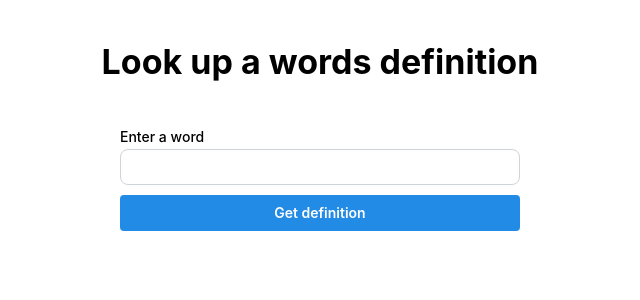
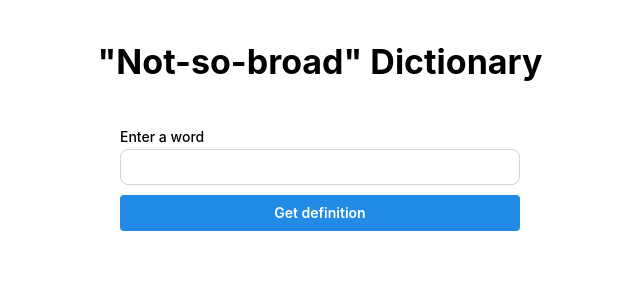
Before and after one commit to jesnagbg/Arbetsmetodik-testning, a React (Vite) app: page / in a window 1280 px wide. Shown: the top 300 px of the page, without its empty margins (320-960 px from the left). Built offline with nearby package versions, Linux system fonts and the light colour scheme.

Commit message:
clean up code

```diff
--- a/src/App.tsx
+++ b/src/App.tsx
@@ -1,13 +1,13 @@
-import {Container, Flex, Title} from '@mantine/core';
-import {useState} from 'react';
+import { Container, Flex, Title } from '@mantine/core';
+import { useState } from 'react';
 import DefinitionCard from './components/DefinitionCard';
 import SearchField from './components/SearchField';
-import {WordDefinition} from './types/WordDefinitionTypes';
+import { WordDefinition } from './types/WordDefinitionTypes';
 
 const fetchWordDefinition = async (word: string) => {
   try {
     const response = await fetch(
-      `https://api.dictionaryapi.dev/api/v2/entries/en/${word}`,
+      `https://api.dictionaryapi.dev/api/v2/entries/en/${word}`
     );
 
     if (!response.ok) {
@@ -22,9 +22,7 @@ const fetchWordDefinition = async (word: string) => {
 };
 
 function App() {
-  const [wordData, setWordData] = useState<
-    WordDefinition[]
-  >([]);
+  const [wordData, setWordData] = useState<WordDefinition[]>([]);
 
   const handleSearch = async (word: string) => {
     const response = await fetchWordDefinition(word);
@@ -33,26 +31,16 @@ function App() {
 
   return (
     <Container my={30}>
-      <Flex
-        gap='lg'
-        justify='center'
-        align='center'
-        direction='column'
-        pb={20}>
-        <Title
-          py={10}
-          order={1}>
-          Look up a words definition
+      <Flex gap="lg" justify="center" align="center" direction="column" pb={20}>
+        <Title py={10} order={1}>
+          "Not-so-broad" Dictionary
         </Title>
         <SearchField handleSearch={handleSearch} />
       </Flex>
 
       {wordData &&
         wordData?.map((word, index) => (
-          <DefinitionCard
-            key={index}
-            {...word}
-          />
+          <DefinitionCard key={index} {...word} />
         ))}
     </Container>
   );
--- a/src/components/DefinitionCard.tsx
+++ b/src/components/DefinitionCard.tsx
@@ -1,33 +1,45 @@
-import {
-  Box,
-  Container,
-  Divider,
-  Text,
-  Title,
-} from '@mantine/core';
-import {
-  Meaning,
-  WordDefinition,
-} from '../types/WordDefinitionTypes';
+import { Box, Container, Divider, Text, Title } from '@mantine/core';
+import { Meaning, WordDefinition } from '../types/WordDefinitionTypes';
 
 const MeaningSection = (meaning: Meaning) => {
   return (
     <Box py={10}>
-      <Text
-        fw={700}
-        size='lg'>
+      <Text fw={700} size="lg">
         {meaning.partOfSpeech}
       </Text>
-      {meaning.definitions
-        .slice(0, 3)
-        .map((definition, index) => (
-          <Box
-            py={10}
-            key={index}>
-            <Text>{definition.definition}</Text>
-            <Text fs='italic'>{definition.example}</Text>
-          </Box>
-        ))}
+      {meaning.definitions.slice(0, 3).map((definition, index) => (
+        <Box py={10} key={index}>
+          <Text>{definition.definition}</Text>
+          <Text fs="italic">{definition.example}</Text>
+        </Box>
+      ))}
+    </Box>
+  );
+};
+
+const TitleSection = (definition: WordDefinition) => {
+  return (
+    <Box
+      py={10}
+      style={{
+        display: 'flex',
+        justifyContent: 'space-between',
+      }}
+    >
+      <Box>
+        <Title order={2} style={{ textTransform: 'capitalize' }}>
+          {definition.word}
+        </Title>
+        <Text>{definition.origin}</Text>
+        <Text>{definition.phonetic}</Text>
+      </Box>
+      {definition?.phonetics.map((phonetic, index) => (
+        <Box key={index}>
+          <audio controls>
+            <source src={phonetic.audio} type="audio/mpeg" />
+          </audio>
+        </Box>
+      ))}
     </Box>
   );
 };
@@ -35,37 +47,9 @@ const MeaningSection = (meaning: Meaning) => {
 const DefinitionCard = (definition: WordDefinition) => {
   return (
     <Container py={20}>
-      <Box
-        py={10}
-        style={{
-          display: 'flex',
-          justifyContent: 'space-between',
-        }}>
-        <Box>
-          <Title
-            order={2}
-            style={{textTransform: 'capitalize'}}>
-            {definition.word}
-          </Title>
-          <Text>{definition.origin}</Text>
-          <Text>{definition.phonetic}</Text>
-        </Box>
-        {definition?.phonetics.map((phonetic, index) => (
-          <Box key={index}>
-            <audio controls>
-              <source
-                src={phonetic.audio}
-                type='audio/mpeg'
-              />
-            </audio>
-          </Box>
-        ))}
-      </Box>
+      <TitleSection {...definition} />
       {definition?.meanings.map((meaning, index) => (
-        <MeaningSection
-          key={index}
-          {...meaning}
-        />
+        <MeaningSection key={index} {...meaning} />
       ))}
       <Divider mt={20} />
     </Container>
--- a/src/components/SearchField.tsx
+++ b/src/components/SearchField.tsx
@@ -1,18 +1,17 @@
-import {Button, Container, TextInput} from '@mantine/core';
-import {useForm} from '@mantine/form';
+import { Button, Container, TextInput } from '@mantine/core';
+import { useForm } from '@mantine/form';
 
 type SearchFieldProps = {
   handleSearch: (word: string) => void;
 };
 
-const SearchField = ({handleSearch}: SearchFieldProps) => {
+const SearchField = ({ handleSearch }: SearchFieldProps) => {
   const form = useForm({
     initialValues: {
       word: '',
     },
     validate: {
-      word: (value) =>
-        value ? null : 'Please enter a word',
+      word: (value) => (value ? null : 'Please enter a word'),
     },
   });
 
@@ -22,21 +21,20 @@ const SearchField = ({handleSearch}: SearchFieldProps) => {
       return;
     }
     handleSearch(form.values.word);
+    form.reset();
   };
 
   return (
     <Container>
       <TextInput
         py={10}
-        style={{width: 400}}
-        label='Enter a word'
+        style={{ width: 400 }}
+        label="Enter a word"
         radius={'md'}
         error={form.errors.word}
         {...form.getInputProps('word')}
       />
-      <Button
-        fullWidth
-        onClick={handleSubmit}>
+      <Button fullWidth onClick={handleSubmit}>
         Get definition
       </Button>
     </Container>
--- a/src/types/WordDefinitionTypes.ts
+++ b/src/types/WordDefinitionTypes.ts
@@ -23,4 +23,4 @@ interface Definition {
   antonyms: string[];
 }
 
-export type {Definition, Meaning, Phonetic, WordDefinition};
+export type { Definition, Meaning, Phonetic, WordDefinition };
```
Also changed, not shown: .eslintrc.cjs, src/App.module.css (deleted), 1 other file (tests, documents, lock files or other folders).
